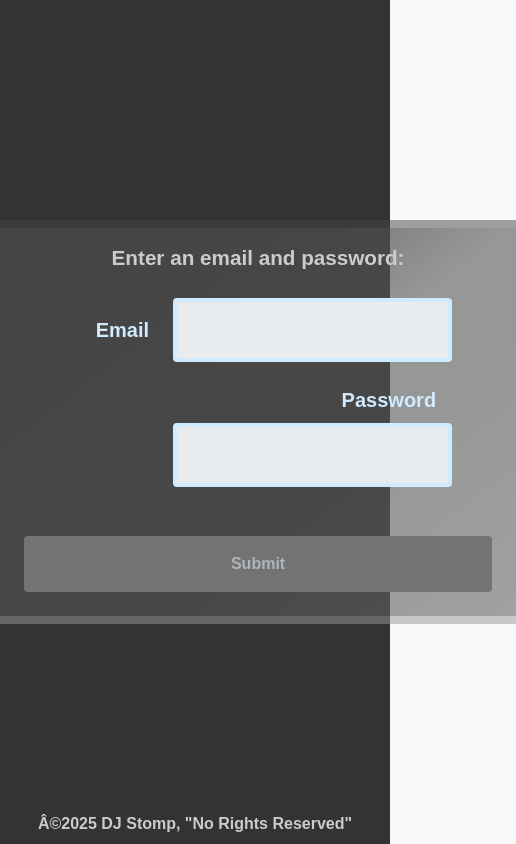
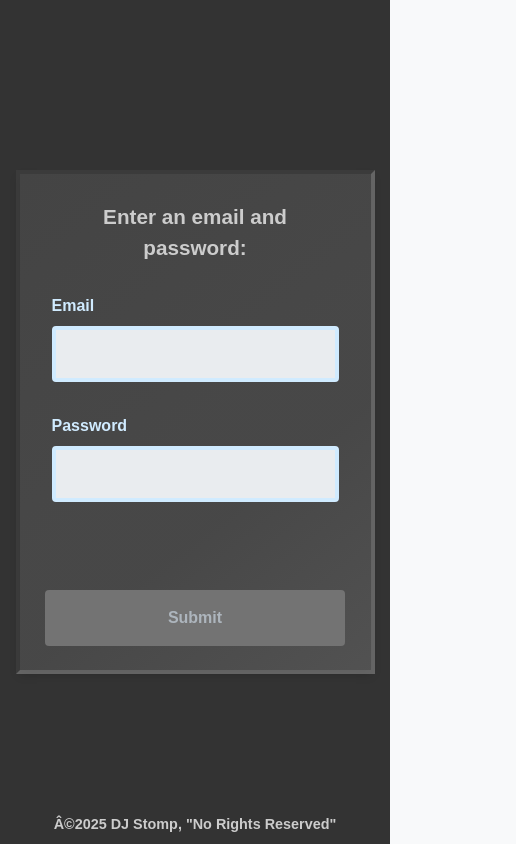
Before and after one commit to DJStompZone/css_form_validation, a plain HTML site: page index.html in a window 390 px wide. Shown: the whole page, 516 px wide, since content can reach past the window. Drawn offline with Linux system fonts and the light colour scheme; a web font is replaced by a local one.

Commit message:
Fix weird mobile issue

```diff
--- a/style.css
+++ b/style.css
@@ -208,3 +208,63 @@ form:valid [type="submit"] {
         transform: translateX(4%);
     }
 }
+
+body {
+    display: flex;
+    justify-content: center;
+    align-items: center;
+    height: 100vh;
+    margin: 0;
+    background-color: var(--dark-gray);
+}
+
+form {
+    width: min(90vw, 400px);
+    padding: 1.5rem;
+    outline: 0.3rem inset var(--transparent-gray);
+    display: flex;
+    flex-direction: column;
+    align-items: center;
+    background-image: linear-gradient(142deg, #444 0%, #5559 50%, #5559 65%, #6669 100%);
+    box-shadow: 0 4px 10px rgba(0, 0, 0, 0.2);
+}
+
+.form-group {
+    display: flex;
+    align-items: center;
+    justify-content: space-between;
+    width: 100%;
+    gap: 0.5rem;
+    padding: 0.5rem;
+}
+
+label {
+    flex-shrink: 0;
+    white-space: nowrap;
+    font-size: 1rem;
+    padding-right: 0.5rem;
+}
+
+input {
+    flex-grow: 1;
+    width: 100%;
+    padding: 0.75rem;
+    font-size: 1rem;
+    border: 4px solid var(--color);
+    border-radius: 4px;
+}
+
+button {
+    width: 100%;
+    max-width: 300px;
+    padding: 1rem;
+    margin-top: 1rem;
+}
+
+#footer {
+    position: absolute;
+    bottom: 0.5rem;
+    width: 100%;
+    text-align: center;
+    font-size: 0.9rem;
+}
```
